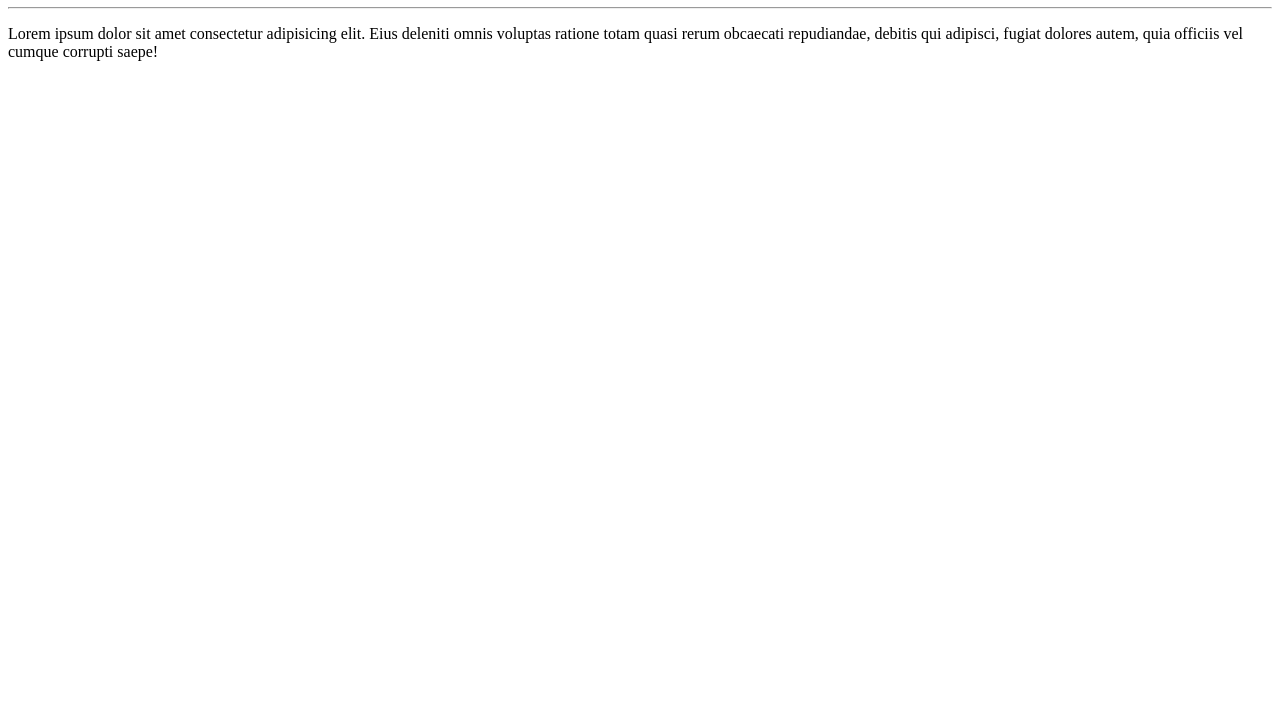
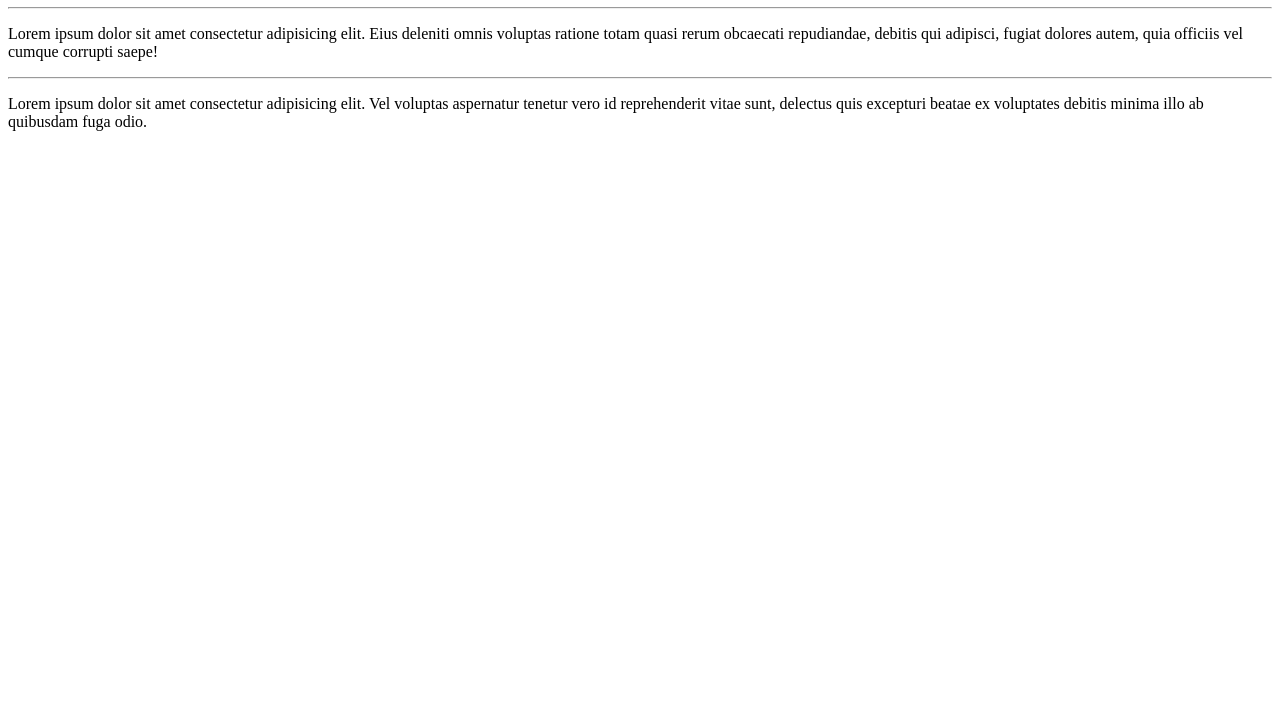
Before and after one commit to Barreto-Fernanda/Ol--Mundo, a plain HTML site: page Site.exe/index.html in a window 1280 px wide. Shown: the part 73-800 px from the top of the page. Drawn offline with Linux system fonts and the light colour scheme.

Commit message:
Update index.html

```diff
--- a/Site.exe/index.html
+++ b/Site.exe/index.html
@@ -9,5 +9,7 @@
     <h1>Olá, Mundo</h1>
     <hr>
     <P> Lorem ipsum dolor sit amet consectetur adipisicing elit. Eius deleniti omnis voluptas ratione totam quasi rerum obcaecati repudiandae, debitis qui adipisci, fugiat dolores autem, quia officiis vel cumque corrupti saepe!</P>
+<hr>
+<p>Lorem ipsum dolor sit amet consectetur adipisicing elit. Vel voluptas aspernatur tenetur vero id reprehenderit vitae sunt, delectus quis excepturi beatae ex voluptates debitis minima illo ab quibusdam fuga odio.</p>
 </body>
 </html>
```
